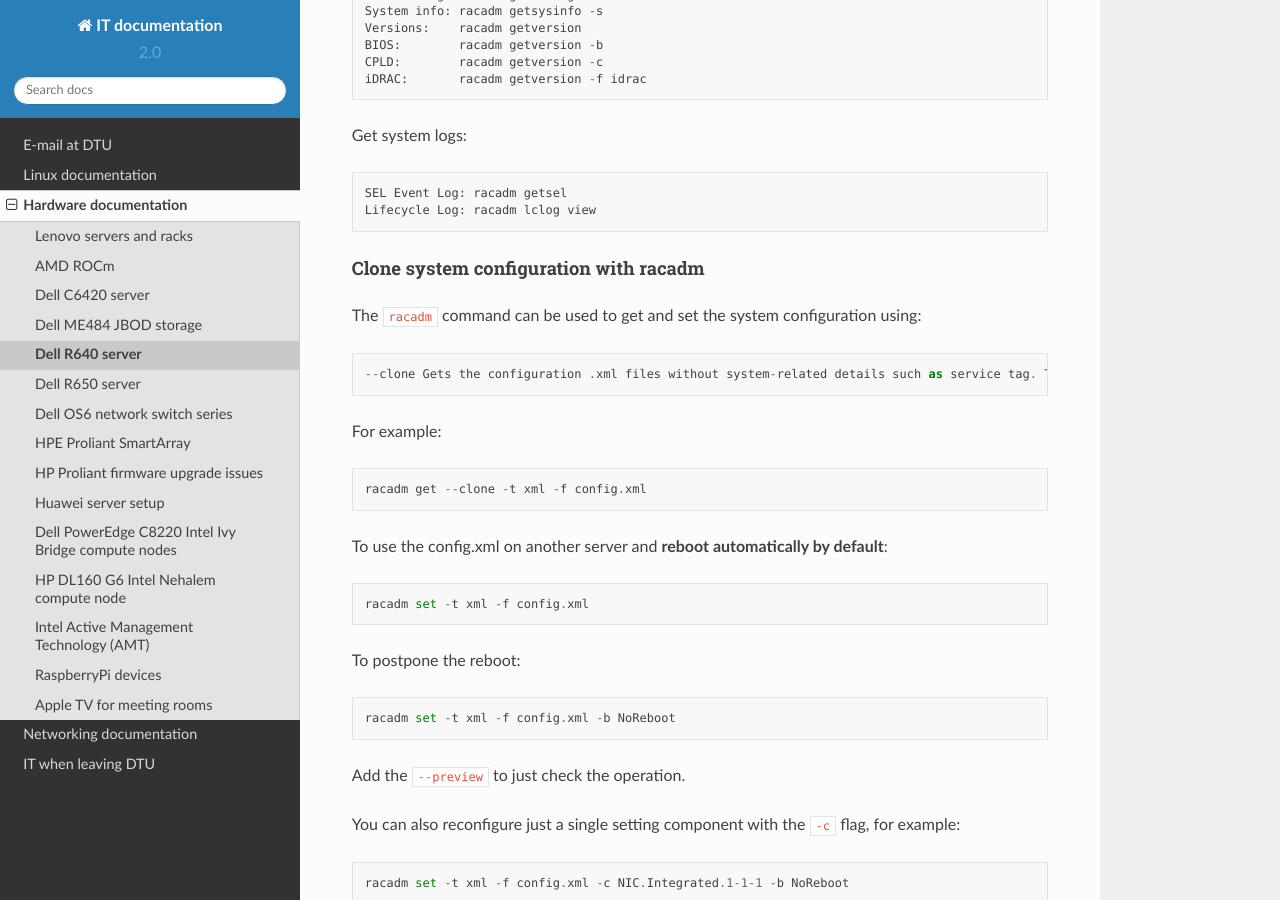
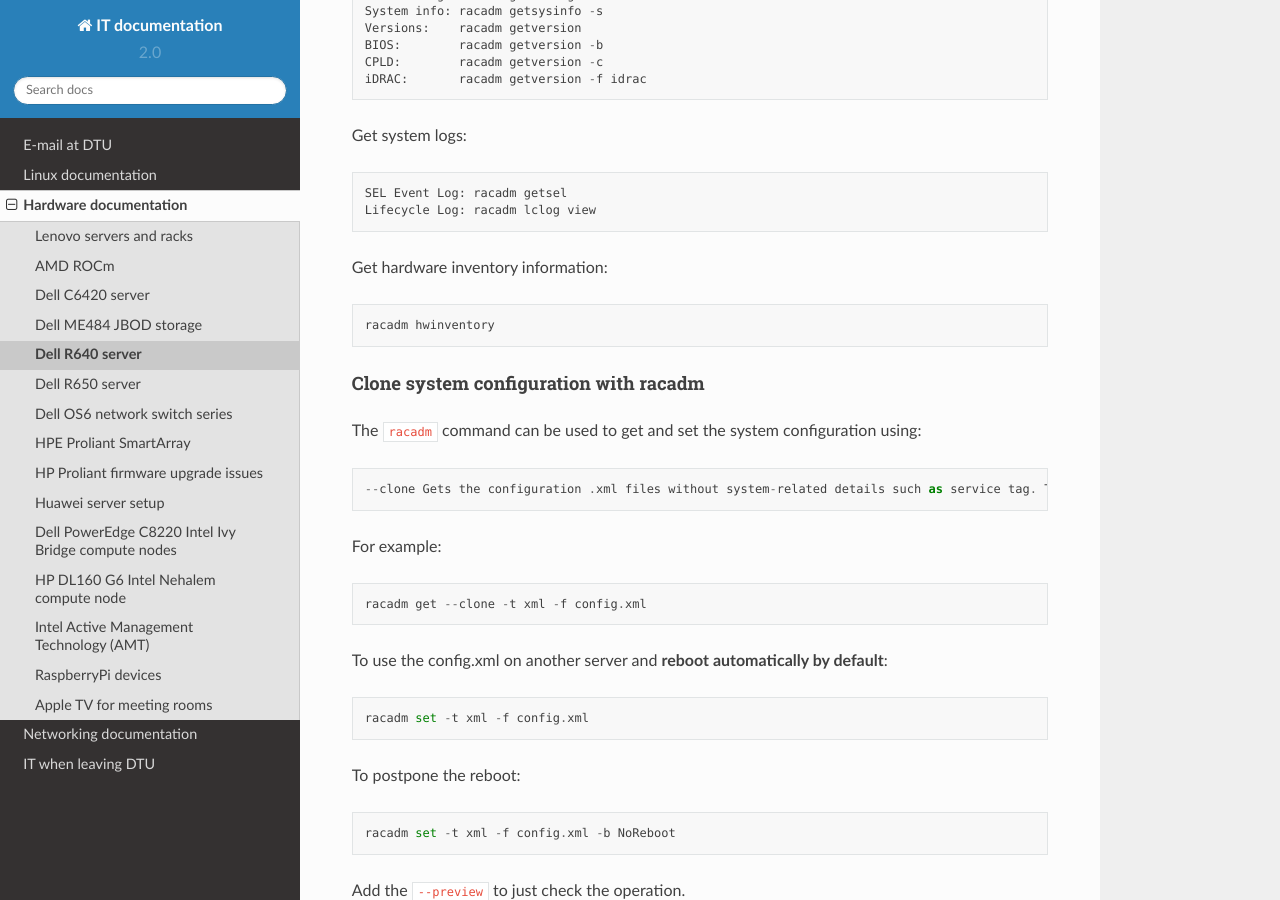
Before and after one commit to OleHolmNielsen/ITwiki, a Sphinx documentation site: the page built from docs/Dell_R640.rst, in a window 1280 px wide and 900 px high, scrolled down 3716 px. Built offline with Sphinx 7.4.7 and the Read the Docs theme 2.0.0, drawn with Linux system fonts in a browser that asks for light colours.

Commit message:
Document racadm hwinventory

```diff
--- a/docs/Dell_R640.rst
+++ b/docs/Dell_R640.rst
@@ -132,6 +132,10 @@ Get system logs::
 
   SEL Event Log: racadm getsel
   Lifecycle Log: racadm lclog view
+
+Get hardware inventory information::
+
+  racadm hwinventory
 
 Clone system configuration with racadm
 ......................................
```
